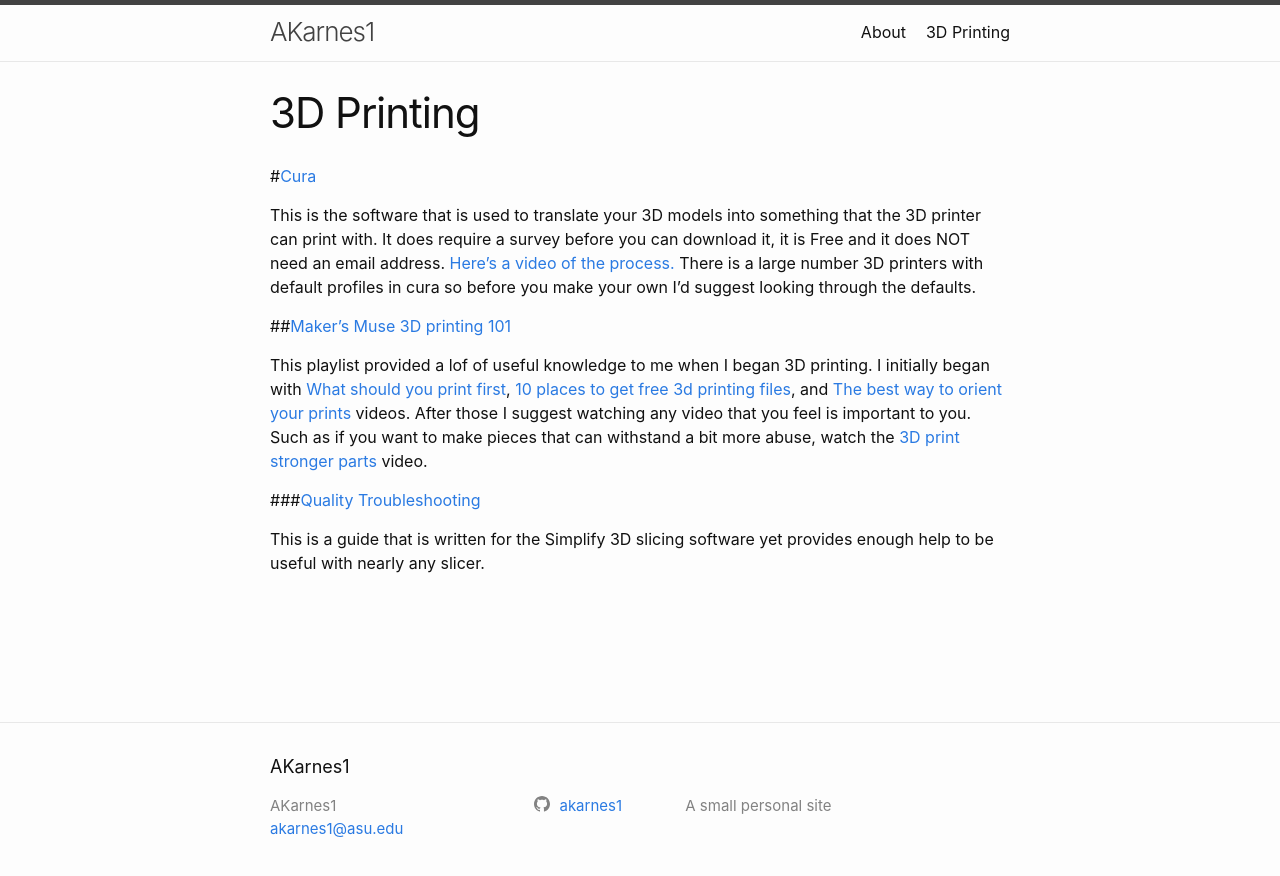
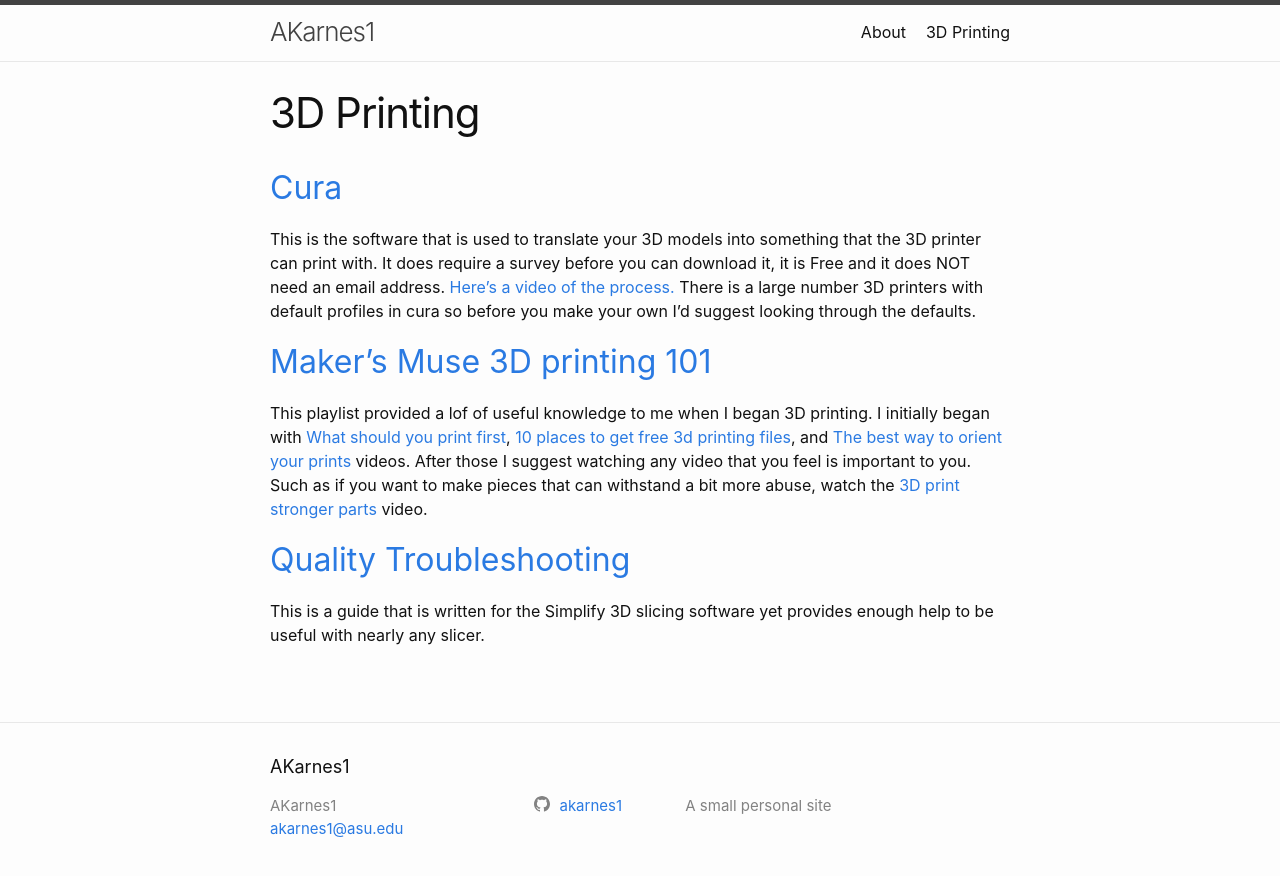
Before and after one commit to blueshirt-dev/blueshirt-dev.github.io, a Jekyll site: the page built from printing.md, in a window 1280 px wide. Shown: the top 876 px of the page. Built offline with Jekyll 4.4.1, drawn with Linux system fonts in a browser that asks for light colours.

Commit message:
Add the spaces to produce working headers

```diff
--- a/printing.md
+++ b/printing.md
@@ -3,14 +3,14 @@ layout: page
 title: 3D Printing
 permalink: /printing/
 ---
-#[Cura](https://ultimaker.com/en/products/ultimaker-cura-software)
+## [Cura](https://ultimaker.com/en/products/ultimaker-cura-software)
 
 This is the software that is used to translate your 3D models into something that the 3D printer can print with. It does require a survey before you can download it, it is Free and it does NOT need an email address. [Here's a video of the process.](https://www.youtube.com/watch?v=eUNTlb5pEWA) There is a large number 3D printers with default profiles in cura so before you make your own I'd suggest looking through the defaults.
 
-##[Maker's Muse 3D printing 101](https://www.youtube.com/playlist?list=PLTCCNNvHC8PDR_jQy609toqq8EAfhiOOL)
+## [Maker's Muse 3D printing 101](https://www.youtube.com/playlist?list=PLTCCNNvHC8PDR_jQy609toqq8EAfhiOOL)
 
 This playlist provided a lof of useful knowledge to me when I began 3D printing. I initially began with [What should you print first](https://www.youtube.com/watch?v=BrvMqrgGXuE), [10 places to get free 3d printing files](https://www.youtube.com/watch?v=q3wo_VBfMPA), and [The best way to orient your prints](https://www.youtube.com/watch?v=OqRbSkX5IJk) videos. After those I suggest watching any video that you feel is important to you. Such as if you want to make pieces that can withstand a bit more abuse, watch the [3D print stronger parts](https://www.youtube.com/watch?v=1NzDr1YAb8Q) video.
 
-###[Quality Troubleshooting](https://www.simplify3d.com/support/print-quality-troubleshooting/)
+## [Quality Troubleshooting](https://www.simplify3d.com/support/print-quality-troubleshooting/)
 
 This is a guide that is written for the Simplify 3D slicing software yet provides enough help to be useful with nearly any slicer.
```
